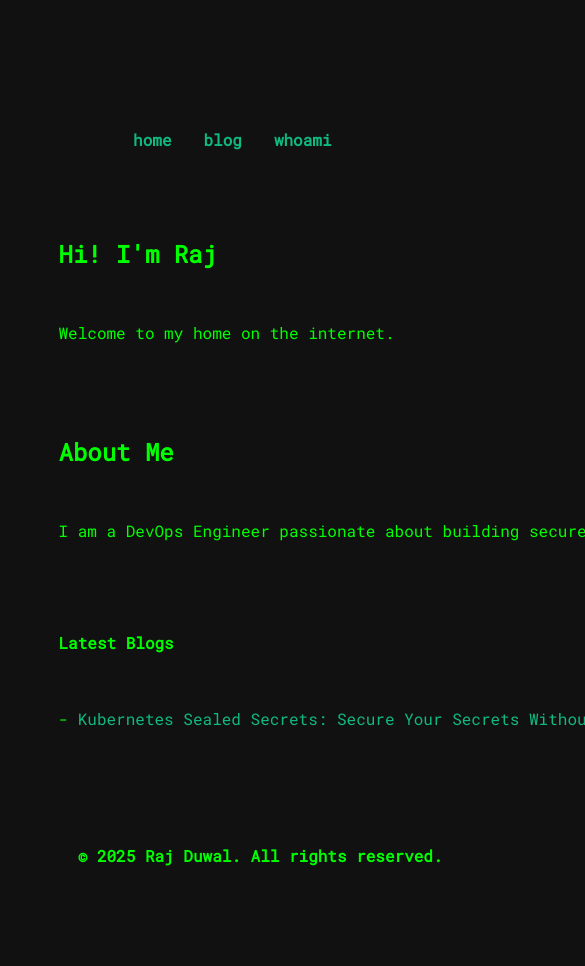
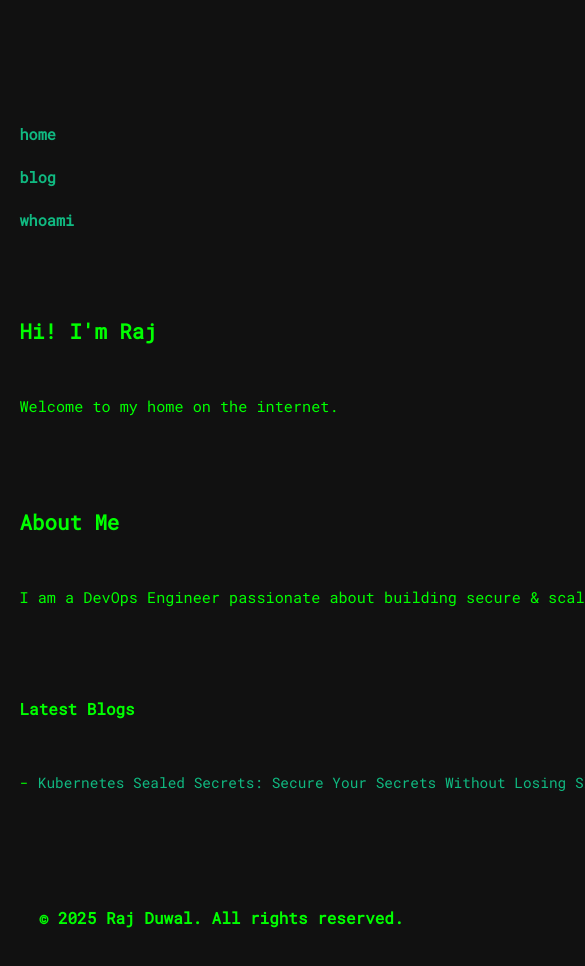
Before and after one commit to draazxp/rajduwal, a plain HTML site: page index.html in a window 390 px wide. Shown: the top 966 px of the page, 585 px wide, since content can reach past the window. Drawn offline with Linux system fonts and the light colour scheme.

Commit message:
fixed name

```diff
--- a/index.html
+++ b/index.html
@@ -57,6 +57,33 @@
     .footer {
       margin-top: 1em;
     }
+    /* Responsive Styling */
+  @media screen and (max-width: 768px) {
+    .container {
+      margin: 0 5%; /* reduce side margins on tablet/mobile */
+      padding: 15px 0;
+    }
+    nav {
+      flex-direction: column;
+      align-items: flex-start;
+      gap: 1em;
+    }
+    h2 {
+      font-size: 1.5em;
+    }
+    p, a {
+      font-size: 1em;
+    }
+  }
+
+  @media screen and (max-width: 480px) {
+    h2 {
+      font-size: 1.3em;
+    }
+    p, a {
+      font-size: 0.95em;
+    }
+  }
   </style>
 </head>
 <body>
```
